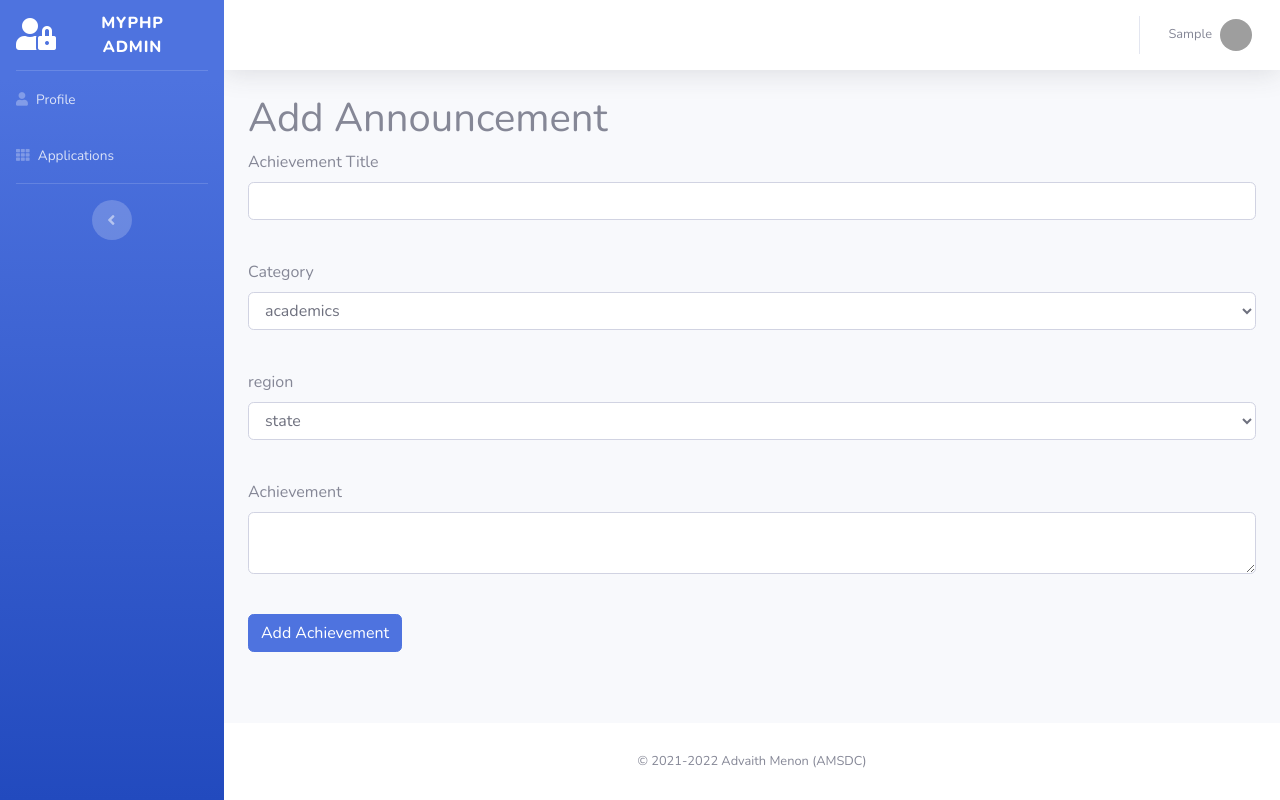
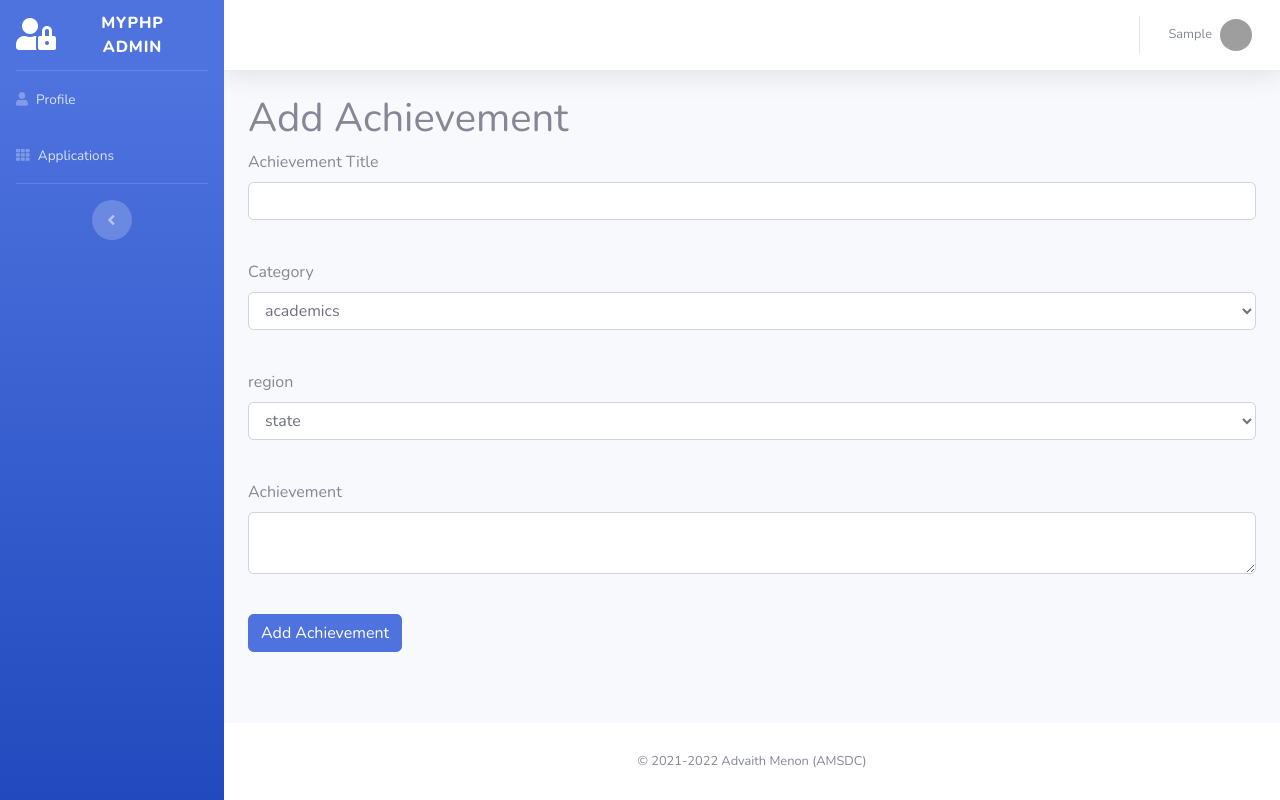
Before and after one commit to davbgpm/darvis-2, a Flask app: page /achievements/add in a window 1280 px wide. Run offline with Flask 2, Linux system fonts and the light colour scheme; the visitor is signed in with stand-in values (Sample User, id 1); data comes from the database, SQL or seed files in the repository; data that the repository does not hold is empty; parts of the project's set-up code (start-up, migrations or seed data) failed here and were passed over; some libraries are stand-ins or nearby versions; grey boxes are pictures that could not be loaded.

Commit message:
Fixed #3
* Fixed #3 by changing template files.

```diff
--- a/app/templates/achievements/delete.html
+++ b/app/templates/achievements/delete.html
@@ -7,7 +7,7 @@
     </div>
     {% endif %}
 
-    <h1>Delete Announcement</h1>
+    <h1>Delete Achievement</h1>
     <div class="alert alert-danger" role="alert">
         <b>WARNING:</b> Deleted achievements are deleted forever. You can't undo it.
     </div>
--- a/app/templates/achievements/edit.html
+++ b/app/templates/achievements/edit.html
@@ -7,10 +7,10 @@
     </div>
     {% endif %}
 
-    {% if ann_name %}
-    <h1>Edit Announcement - {{ ann_name }}</h1>
+    {% if ach_name %}
+    <h1>Edit Achievement - {{ ach_name }}</h1>
     {% else %}
-    <h1>Add Announcement</h1>
+    <h1>Add Achievement</h1>
     {% endif %}
     <form action="" method="post">
         {{ form.hidden_tag() }}
```
